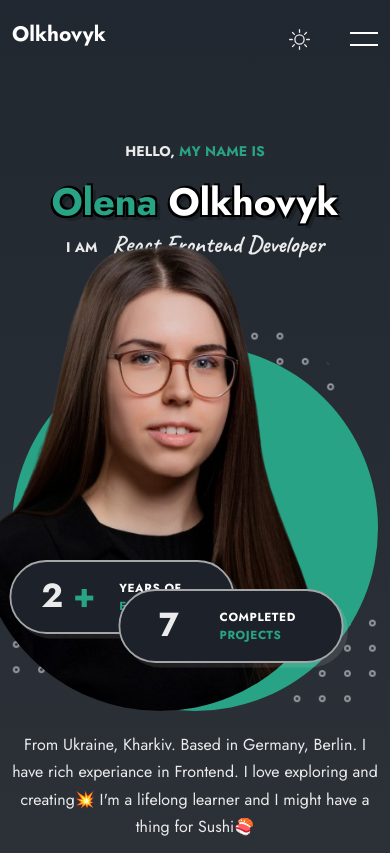
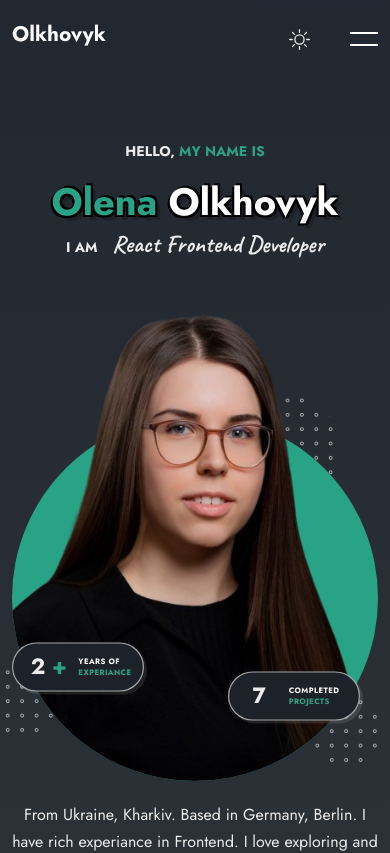
Before and after one commit to Olena-Olkhovyk/my-portfolio, a React (Create React App) app: page / in a window 390 px wide. Shown: the top 853 px of the page. Built offline with nearby package versions, Linux system fonts and the light colour scheme.

Commit message:
Style home comp for responsiveness

```diff
--- a/src/components/Home/Home.module.css
+++ b/src/components/Home/Home.module.css
@@ -249,3 +249,54 @@
     row-gap: 60px;
   }
 }
+
+@media screen and (max-width: 768px) {
+  .imgWrapper {
+    margin-top: 120px;
+    max-width: 400px;
+  }
+
+  .profile {
+    right: 0px;
+  }
+
+  .data {
+    transform: scale(0.6);
+  }
+
+  .dataOne {
+    left: -12%;
+  }
+
+  .dataTwo {
+    right: -7%;
+  }
+
+  .shape1 {
+    width: 115px;
+    height: 115px;
+    right: 9%;
+  }
+
+  .shape2,
+  .shape3 {
+    width: 72px;
+    height: 72px;
+  }
+
+  .shape2 {
+    bottom: 12%;
+    left: -7%;
+  }
+
+  .shape3 {
+    bottom: 4%;
+    right: -1%;
+  }
+}
+
+@media screen and (max-width: 394px) {
+  .data {
+    width: 220px;
+  }
+}
```
